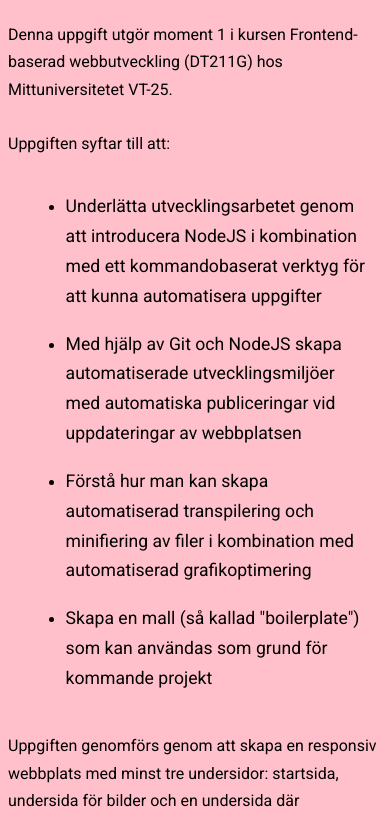
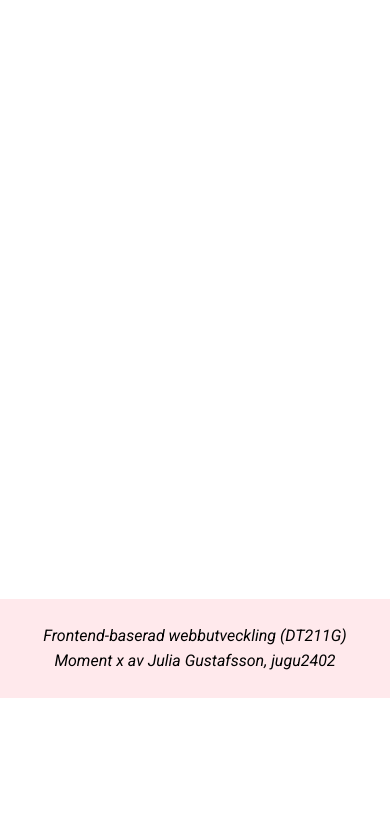
Before and after one commit to gustafsson96/dt211g-moment4, a website built with Parcel: page src/index.html in a window 390 px wide. Shown: the part 146-966 px from the top of the page. After the commit the page ends 844 px from the top, so only its background shows below. Built offline with nearby package versions, Linux system fonts and the light colour scheme.

Commit message:
Delete unnecessary files and content

```diff
--- a/src/css/style.css
+++ b/src/css/style.css
@@ -57,75 +57,25 @@ footer p {
     text-align: center;
 }
 
-/* styling for index.html and arbete.html */
-.about,
-.development {
-    background-color: pink;
-    margin: 3em auto;
-    padding: 1em 2em;
-    border-radius: 25px;
-    font-family: "Roboto", Arial, Helvetica, sans-serif;
-    max-width: 50%;
-}
+/* styling for index.html */
 
-.about h1,
-.development h1 {
-    font-size: 3em;
-    text-align: center;
-    padding: 0;
-    margin: 0.5em 0.5em 1em;
-}
 
-.development h2 {
-   line-height: 0.5;
-}
+/* styling for sida2.html */
 
-.about p,
-.about ul,
-.development p,
-.development ul {
-    font-size: 1.1em;
-    line-height: 1.7;
-    margin-bottom: 2.2em;
+
+/*
+media query for screens larger than 1600px
+@media (min-width: 1600px) {
 
 }
+*/
 
-.about ul li,
-.development ul li {
-    margin: 1em;
-}
-
-/* styling for bilder.html */
-.picture-container {
-    display: grid;
-    grid-template-columns: repeat(3, 1fr);
-    gap: 0.5em;
-}
-
-.picture-container img {
-    width: 100%;
-    height: auto;
-}
-
-/* media query for screens larger than 1600px */
-@media (min-width: 1600px) {
-    .about {
-        max-width: 1000px;
-    }
-}
-
-/* media query for screens smaller than 1000 px */
+/*
+media query for screens smaller than 1000 px
 @media (max-width: 1000px) {
 
-    .about,
-    .development {
-        max-width: 65%;
-    }
-
-    .picture-container {
-        grid-template-columns: repeat(2, 1fr);
-    }
 }
+*/
 
 /* media query for screens smaller than 600 px */
 @media (max-width: 600px) {
@@ -200,32 +150,4 @@ footer p {
     .active-item {
         border-bottom: none;
     }
-
-    .about,
-    .development {
-        max-width: 100%;
-        width: 97%;
-        border-radius: 0;
-        margin: 0 auto;
-        padding: 0.5em;
-    }
-
-    .about h1,
-    .development h1 {
-        font-size: 2.3em;
-    }
-
-    .development h2 {
-        font-size: 1.3em;
-    }
-
-    .about p,
-    .development p {
-        font-size: 1em;
-    }
-
-    .picture-container {
-        display: grid;
-        grid-template-columns: 1fr;
-    }
 }
--- a/src/index.html
+++ b/src/index.html
@@ -29,35 +29,12 @@
         </ul>
     </header>
     <main>
-        <section class="about">
-            <h1>Om uppgiften</h1>
-            <p>Denna uppgift utgör moment 1 i kursen
-                Frontend-baserad webbutveckling (DT211G) hos Mittuniversitetet VT-25.
-                <br><br>
-                Uppgiften syftar till att:
-            </p>
-            <ul>
-                <li>Underlätta utvecklingsarbetet genom att introducera NodeJS i kombination med ett kommandobaserat
-                    verktyg för att
-                    kunna automatisera uppgifter</li>
-                <li>Med hjälp av Git och NodeJS skapa automatiserade utvecklingsmiljöer med automatiska publiceringar
-                    vid uppdateringar av webbplatsen
 
-                </li>
-                <li>Förstå hur man kan skapa automatiserad transpilering och minifiering av filer i kombination med
-                    automatiserad grafikoptimering</li>
-                <li>Skapa en mall (så kallad "boilerplate") som kan användas som grund för kommande projekt</li>
-            </ul>
-            <p>Uppgiften genomförs genom att skapa en responsiv webbplats med minst
-                tre undersidor: startsida, undersida för bilder och en undersida där arbetsprocessen och automatiserad
-                publicering presenteras.
-            </p>
-        </section>
     </main>
     <footer>
         <div>
             <p>Frontend-baserad webbutveckling (DT211G)<br>
-                Moment 1 av Julia Gustafsson, jugu2402</p>
+                Moment x av Julia Gustafsson, jugu2402</p>
         </div>
     </footer>
 </body>
```
Also changed, not shown: src/images/bild2.jpg (deleted).
